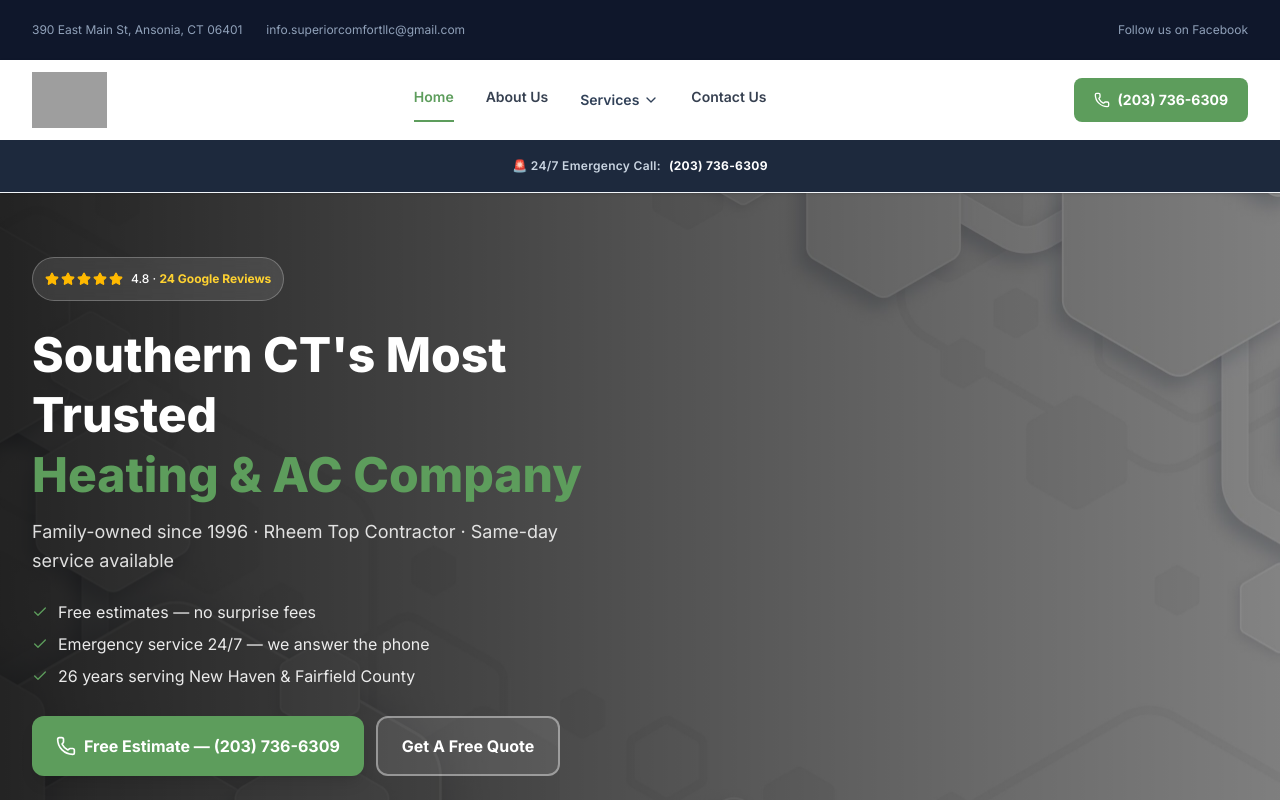
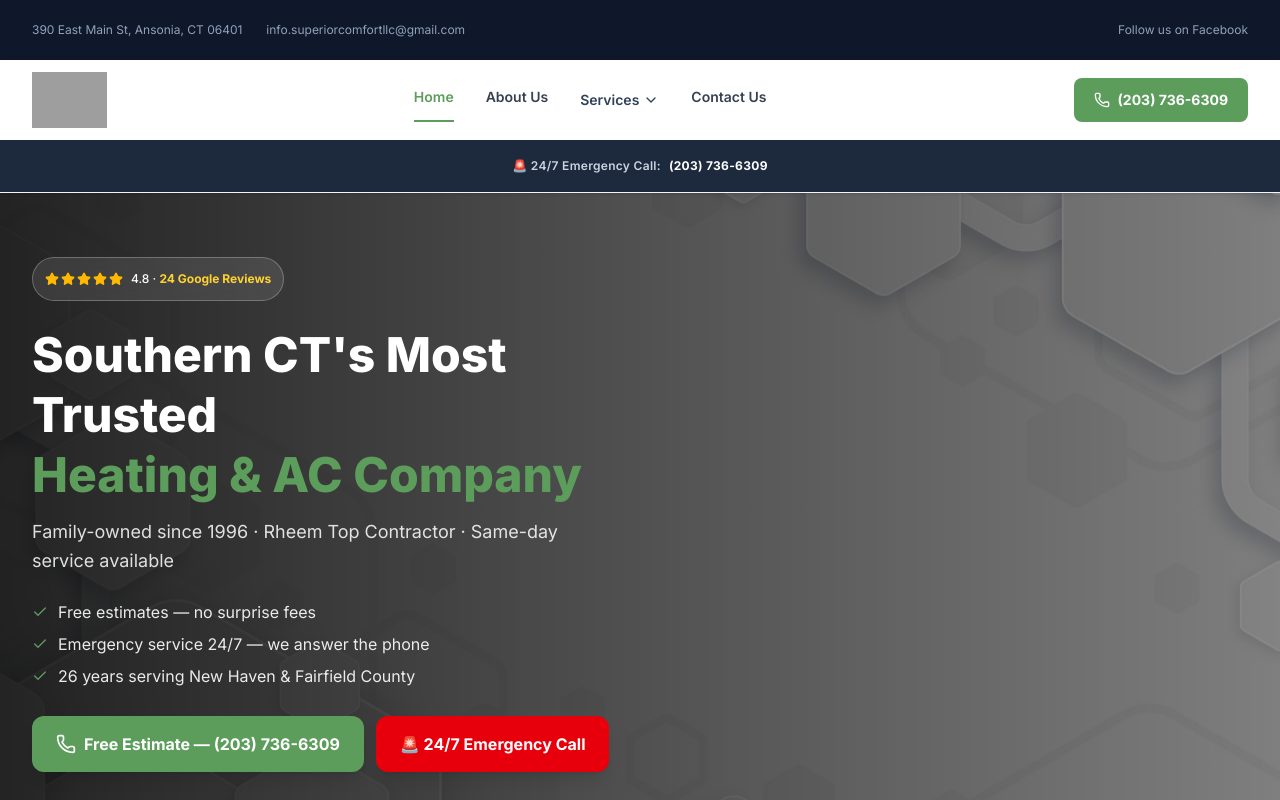
Before and after one commit to tiaguinho123/superior-comfort, a React (Vite) app: page / in a window 1280 px wide. Shown: the top 800 px of the page. Built offline with nearby package versions, Linux system fonts and the light colour scheme; grey boxes are pictures that could not be loaded.

Commit message:
fix: hero CTA - replace duplicate quote btn with 24/7 Emergency Call (red)

```diff
--- a/src/pages/HomePage.tsx
+++ b/src/pages/HomePage.tsx
@@ -169,12 +169,12 @@ export default function HomePage() {
                     <Phone className="w-5 h-5" aria-hidden="true" />
                     Free Estimate — {phoneFormatted}
                   </a>
-                  <Link
-                    to="/contact-us"
-                    className="inline-flex items-center justify-center px-6 py-4 bg-white/10 border-2 border-white/40 text-white font-bold rounded-xl text-base hover:bg-white/20 active:scale-95 transition-all whitespace-nowrap"
+                  <a
+                    href={`tel:${phone}`}
+                    className="inline-flex items-center justify-center gap-2 px-6 py-4 bg-red-600 hover:bg-red-700 active:scale-95 transition-all text-white font-bold rounded-xl text-base whitespace-nowrap shadow-lg"
                   >
-                    Get A Free Quote
-                  </Link>
+                    🚨 24/7 Emergency Call
+                  </a>
                 </div>
               </motion.div>
             </div>
```
